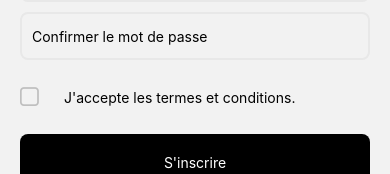
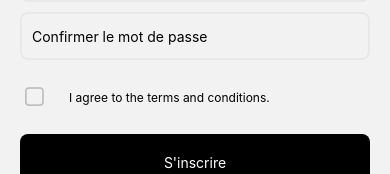
Before and after one commit to Axel-cmd/ECommerceNative, a React Native app: screen /Register in a window 390 px wide. Shown: the part 491-665 px from the top of the page. Built offline with nearby package versions, Linux system fonts and the light colour scheme.

Commit message:
Utilisation du composant TermsAndConditionsCheckbox

```diff
--- a/src/components/forms/RegisterForm.tsx
+++ b/src/components/forms/RegisterForm.tsx
@@ -3,7 +3,7 @@ import { CustomTextInput } from "./CustomTextInput";
 import { useState } from "react";
 import { auth } from "firebase";
 import { PasswordInput } from "./PasswordInput";
-// import { TermsAndConditionsCheckbox }  from "./TermsAndConditionsCheckbox";
+import { TermsAndConditionsCheckbox }  from "./TermsAndConditionsCheckbox";
 import { FormButton } from "components/buttons/FormButton";
 import { useNavigation } from "@react-navigation/native";
 import { CheckBox } from 'react-native-elements';
@@ -46,15 +46,8 @@ export const RegisterForm = ({}: Props) => {
             <CustomTextInput placeholder="Email" value={email} setValue={setEmail} />
             <PasswordInput placeholder="Mot de passe" value={password} setValue={setPassword} />
             <PasswordInput placeholder="Confirmer le mot de passe" value={confirmPassword} setValue={setConfirmPassword} />
-            <View style={{ flexDirection: 'row', alignItems: 'center', marginLeft: -20, color: 'black' }}>
-                <CheckBox
-                    checked={isChecked}
-                    onPress={handleCheckboxChange}
-                />
-                <View style={{ marginLeft: 0 }}>
-                    <Text style={{ color: 'black' }}>J'accepte les termes et conditions.</Text>
-                </View>
-            </View>
+
+            <TermsAndConditionsCheckbox />
 
             <FormButton title="S'inscrire" onPress={handleSubmit} color="white" backgroundColor="black" />
             <Text style={style.text}>
--- a/src/components/forms/TermsAndConditionsCheckbox.tsx
+++ b/src/components/forms/TermsAndConditionsCheckbox.tsx
@@ -2,7 +2,7 @@ import React, { useState } from 'react';
 import { View, Text } from 'react-native';
 import { CheckBox } from 'react-native-elements';
 
-const TermsAndConditionsCheckbox = () => {
+export const TermsAndConditionsCheckbox = () => {
   const [isChecked, setIsChecked] = useState(false);
 
   const handleCheckboxChange = () => {
@@ -10,16 +10,16 @@ const TermsAndConditionsCheckbox = () => {
   };
 
   return (
-    <View style={{ flexDirection: 'row', alignItems: 'center' }}>
+    <View style={{ display: 'flex', flexDirection: "row", alignItems: "center", marginLeft: -15 }}>
+
       <CheckBox
+      style={{padding: 0, margin: 0}}
         checked={isChecked}
         onPress={handleCheckboxChange}
       />
-      <Text style={{ marginLeft: 10 }}>
+      <Text style={{fontSize: 12}} >
         I agree to the terms and conditions.
       </Text>
     </View>
   );
 };
-
-export default TermsAndConditionsCheckbox;
```
